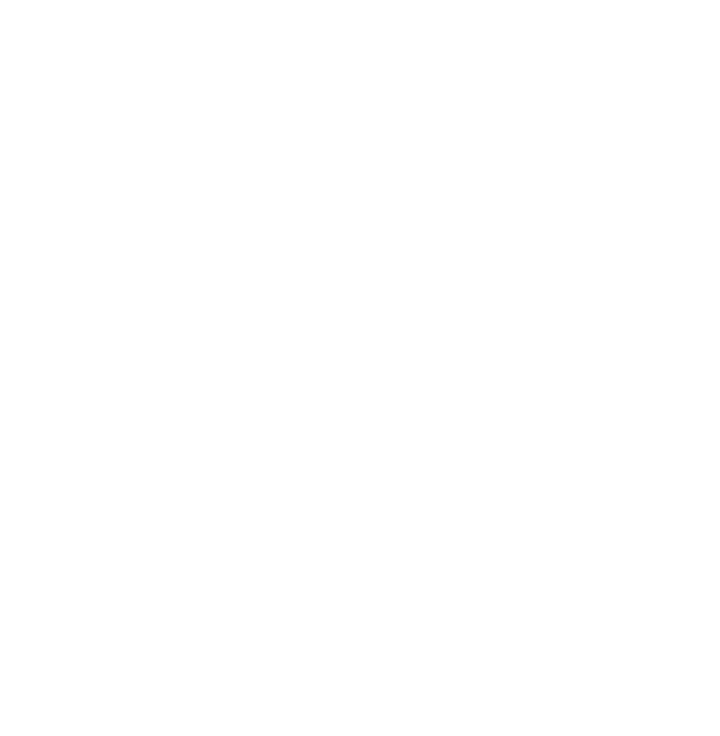
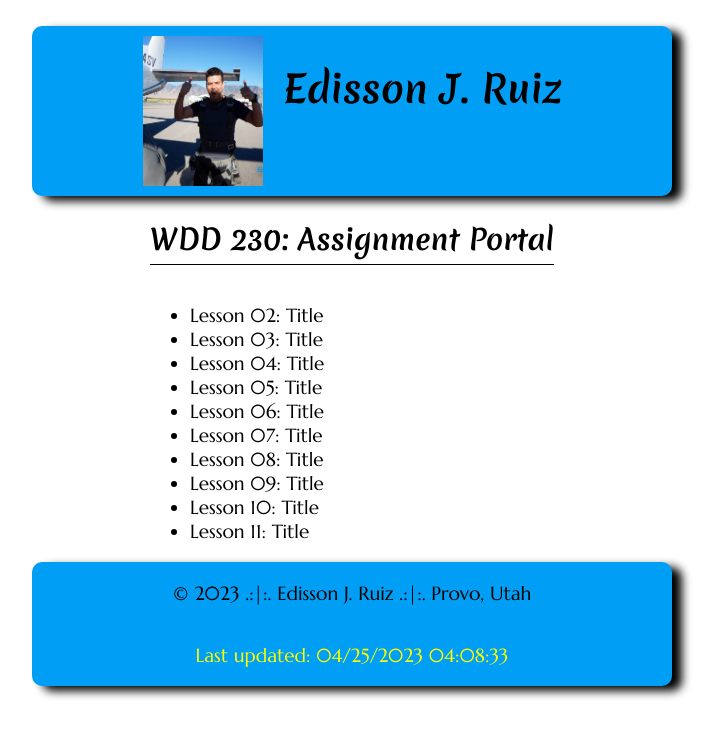
Before and after one commit to yuriro21/wdd230, a plain HTML site: page index.html in a window 1280 px wide. Shown: the whole page, without its empty margins (288-1008 px from the left). Drawn offline with Linux system fonts and the light colour scheme.

Commit message:
Portal Done

```diff
--- a/index.html
+++ b/index.html
@@ -6,17 +6,37 @@
     <meta name="viewport" content="width=device-width, initial-scale=1.0">
     <title>Portal - Edisson Ruiz - WDD 230</title>
     <meta name="Description" content="Assignment portal for Edisson Ruiz in WDD 230: Web Frontend Development at Brigham Young University - Idaho">
+    <link rel="stylesheet" href="styles/portal.css">
 </head>
 
 <body>
     <header>
+        <img src="images/edisson-ruiz.jpg" alt="Edisson Ruiz" loading="lazy" width="120" height="150">
+        <h1> Edisson J. Ruiz</h1>
+    </header>
 
-    </header>
     <main>
+        <h2>WDD 230: Assignment Portal</h2>
+        <div class="line"></div>
+        <ul>
+            <li>Lesson 02: <a href=""></a>Title</li>
+            <li>Lesson 03: <a href=""></a>Title</li>
+            <li>Lesson 04: <a href=""></a>Title</li>
+            <li>Lesson 05: <a href=""></a>Title</li>
+            <li>Lesson 06: <a href=""></a>Title</li>
+            <li>Lesson 07: <a href=""></a>Title</li>
+            <li>Lesson 08: <a href=""></a>Title</li>
+            <li>Lesson 09: <a href=""></a>Title</li>
+            <li>Lesson 10: <a href=""></a>Title</li>
+            <li>Lesson 11: <a href=""></a>Title</li>
+        </ul>
+    </main>
 
-    </main>
     <footer>
+        <p>&copy; 2023 .:|:. Edisson J. Ruiz .:|:. Provo, Utah</span></p>
+        <p class="lastModif" id="lastModified"></p>
+    </footer>
 
-    </footer>
+    <script src="scripts/portal.js">Title</script>
 </body>
 </html>
--- /dev/null
+++ b/scripts/portal.js
@@ -0,0 +1,2 @@
+//Last modified
+document.querySelector('#lastModified').innerHTML = `Last updated: ${document.lastModified}`;
--- /dev/null
+++ b/styles/portal.css
@@ -0,0 +1,51 @@
+@import url('https://fonts.googleapis.com/css2?family=Marcellus&family=Merienda:wght@700&display=swap');
+
+body{
+    margin-left: 25%;
+    margin-right: 25%;
+    margin-top: 2%;
+    margin-bottom: 10%;
+    font-family: Marcellus;
+    font-size: 19px;
+}
+
+h1, h2 {
+    font-family: Merienda;
+}
+
+header {
+    display: flex;
+    justify-content: center;
+    background-color: #009FF5;
+    border-radius: 10px;
+    box-shadow: 10px 5px 10px black;
+    padding: 10px;
+    gap: 20px;
+}
+
+main{
+    display: grid;
+    justify-content: center;
+
+}
+.line {
+    width: 100%;
+    border-top: 1px solid #000000;
+    padding: 0;
+    margin: 20px auto 0 auto;
+    margin-top: -5%;
+  }
+
+footer{
+    display: grid;
+    justify-content: center;
+    justify-items: center;
+    background-color: #009FF5;
+    border-radius: 10px;
+    box-shadow: 10px 5px 10px black;
+
+}
+
+.lastModif {
+    color: yellow;
+}
```
Also changed, not shown: images/edisson-ruiz.jpg (added).
